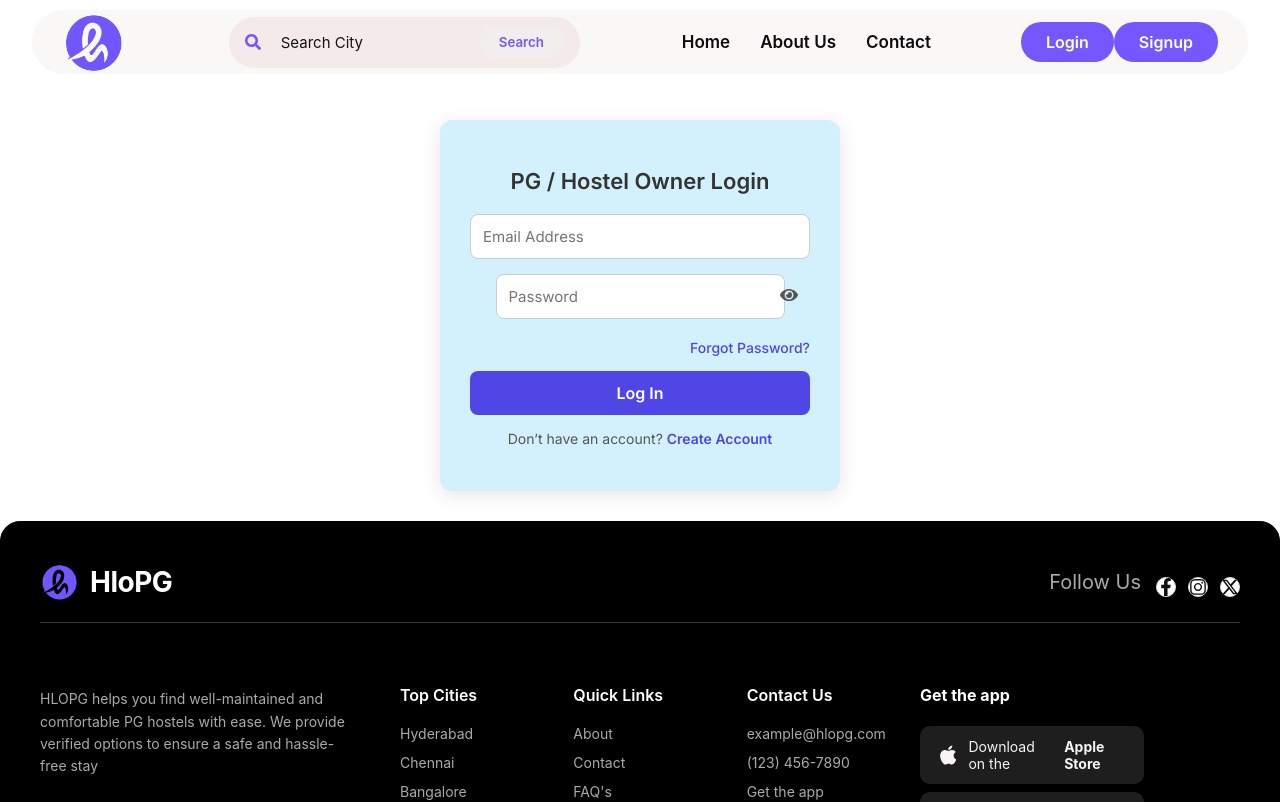
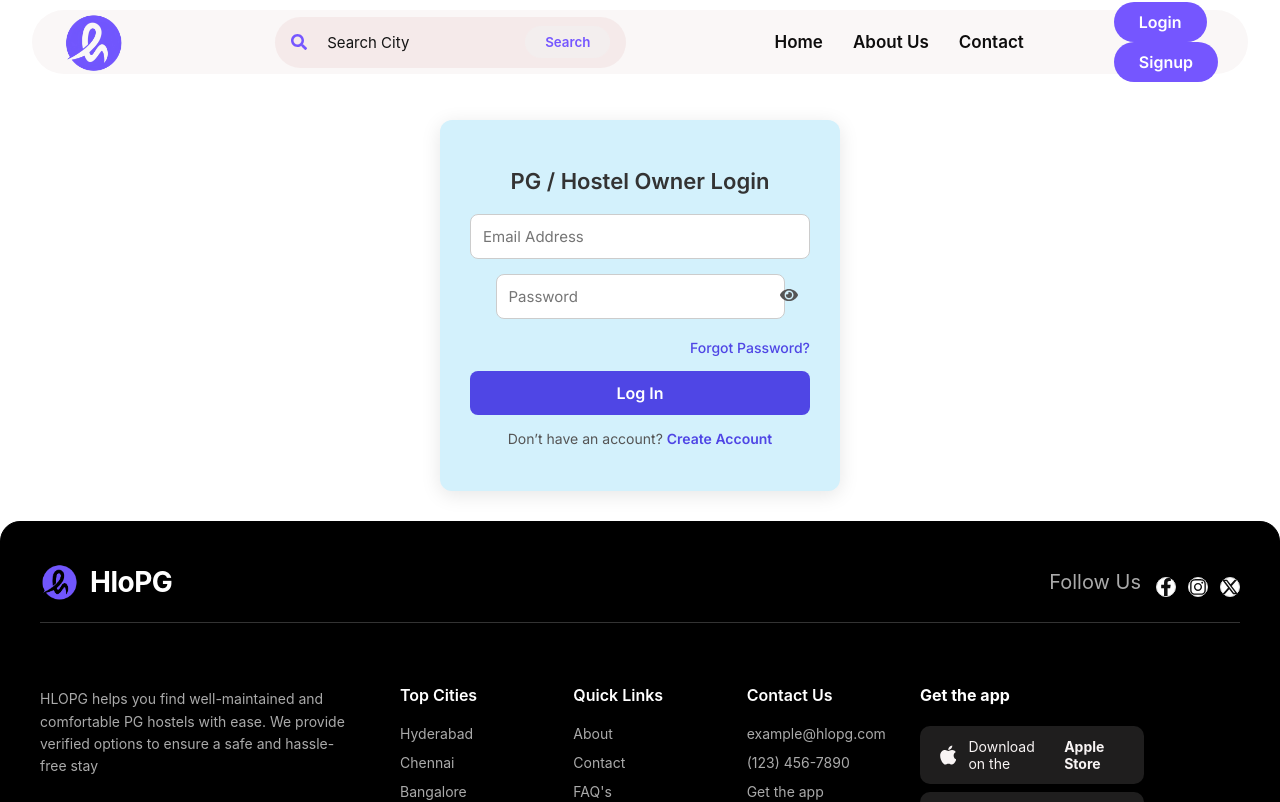
Before and after one commit to SathyaSoftechin/hlopg-live-main, a React (Vite) app: page /ownerLogin in a window 1280 px wide. Shown: the top 802 px of the page. Built offline with nearby package versions, Linux system fonts and the light colour scheme.

Commit message:
Update Header.css

```diff
--- a/src/components/Header.css
+++ b/src/components/Header.css
@@ -220,7 +220,7 @@
   display: flex;
   align-items: center;
   margin-left: 60px;
-  gap: 20px;
+  gap: 18px; /* ✅ PERFECT GAP BETWEEN LOGIN & SIGNUP */
 }
 
 .login-btn,
@@ -235,7 +235,9 @@
   font-size: 16px !important;
   white-space: nowrap !important;
   transition: all 0.3s ease !important;
-  display: inline-block !important;
+  display: flex !important; /* ✅ FIX ALIGNMENT */
+  align-items: center !important;
+  justify-content: center !important;
   text-decoration: none !important;
   font-family: "Inter", sans-serif !important;
 }
```
